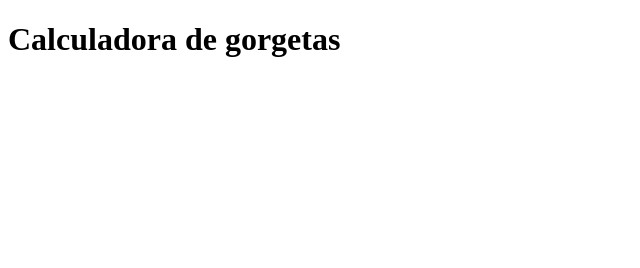
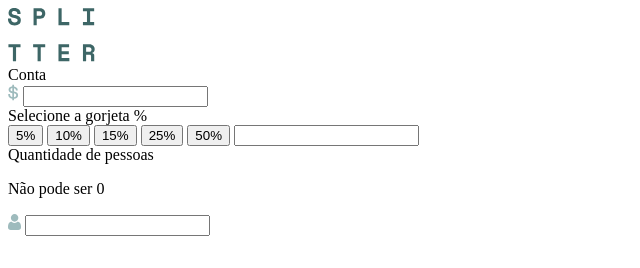
Before and after one commit to Anaolijps-15/cauculadora_gorgetas, a plain HTML site: page index.html in a window 1280 px wide. Shown: the whole page, without its empty margins (0-640 px from the left). Drawn offline with Linux system fonts and the light colour scheme.

Commit message:
segundo commit (EU ESTAVA ESCREVENDO GORJETA ERRADO DES DO COMEÇO DO PROJETO KKKKKKK PELO MENOS PERCEBI AGR)

```diff
--- a/index.html
+++ b/index.html
@@ -3,9 +3,47 @@
 <head>
     <meta charset="UTF-8">
     <meta name="viewport" content="width=device-width, initial-scale=1.0">
-    <title>C.d.G</title>
+    <title>C.d.J</title>
 </head>
 <body>
-    <h1>Calculadora de gorgetas</h1>
+    <header>
+        <img src="./imagens/logo.svg" alt="logo do splitter">
+    </header>
+
+    <main>
+        <section class="informações">
+            <form action="">
+                <div class="conta">
+                    <label for="conta">Conta</label>
+                    <div>
+                        <img src="./imagens/icon-dollar.svg" alt="Iconi do cifrão">
+                        <input type="number" name="conta" id="conta">
+                    </div>
+                </div>
+
+                <div class="gorjeta">
+                    <label for="outra">Selecione a gorjeta %</label>
+
+                    <div>
+                        <input type="button" value="5%">
+                        <input type="button" value="10%">
+                        <input type="button" value="15%">
+                        <input type="button" value="25%">
+                        <input type="button" value="50%">
+                        <input type="number" value="outra" id="outra">
+                    </div>
+                </div>
+
+                <div class="pessoas">
+                    <label for="conta">Quantidade de pessoas</label>
+                    <p>Não pode ser 0</p>
+                    <div>
+                        <img src="./imagens/icon-person.svg" alt="incone pessoas">
+                        <input type="number" name="conta" id="conta">
+                    </div>
+                </div>
+            </form>
+        </section>
+    </main>
 </body>
 </html>
```
